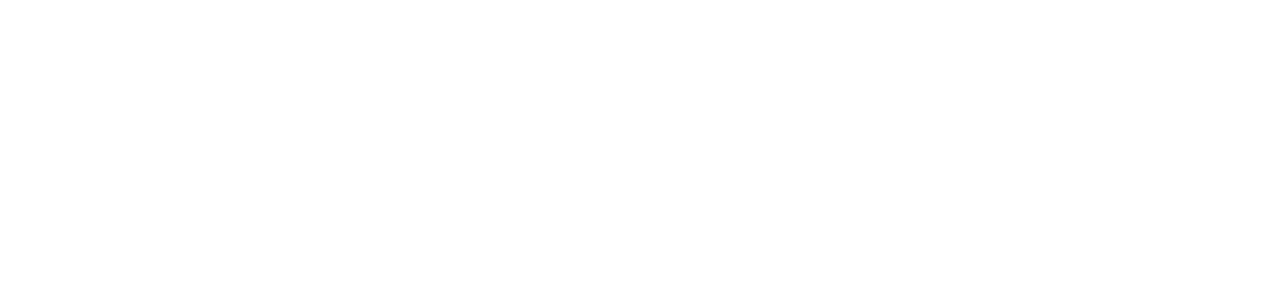
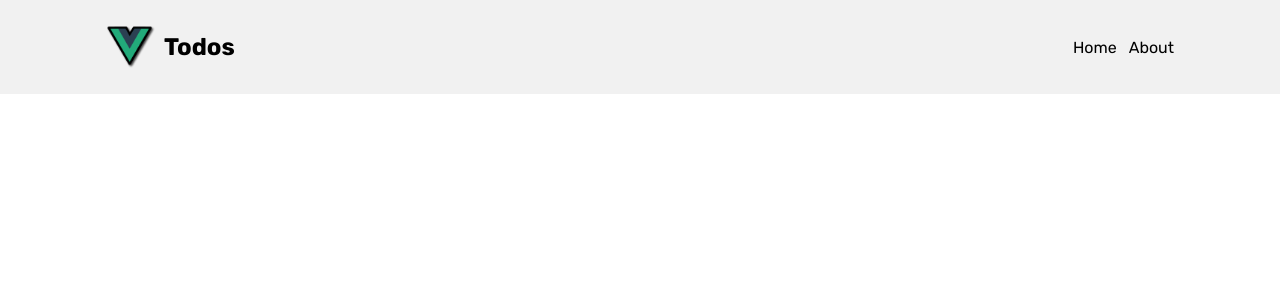
Before and after one commit to tranle13/todos, a Vue app in the folder todos/: page / in a window 1280 px wide. Shown: the top 300 px of the page. Built offline with nearby package versions, Linux system fonts and the light colour scheme.

Commit message:
Create navbar as header

```diff
--- a/todos/package.json
+++ b/todos/package.json
@@ -16,6 +16,7 @@
     "vue-router": "^4.2.5"
   },
   "devDependencies": {
+    "@iconify/vue": "^4.1.1",
     "@rushstack/eslint-patch": "^1.3.3",
     "@tsconfig/node18": "^18.2.2",
     "@types/node": "^18.18.5",
@@ -27,7 +28,9 @@
     "eslint-plugin-vue": "^9.17.0",
     "npm-run-all2": "^6.1.1",
     "prettier": "^3.0.3",
+    "sass": "^1.69.5",
     "typescript": "~5.2.0",
+    "uid": "^2.0.2",
     "vite": "^4.4.11",
     "vue-tsc": "^1.8.19"
   }
--- a/todos/src/App.vue
+++ b/todos/src/App.vue
@@ -1,9 +1,25 @@
 <script setup lang="ts">
 import { RouterView } from 'vue-router';
+import TodoHeader from './components/TodoHeader.vue';
 </script>
 
 <template>
+  <TodoHeader />
   <RouterView />
 </template>
 
-<style scoped></style>
+<style lang="scss">
+@import url('https://fonts.googleapis.com/css2?family=Roboto+Mono:wght@300;400;500;600;700&family=Rubik:wght@300;400;500;700&display=swap');
+
+* {
+  font-family: "Rubik", sans-serif;
+  margin: 0;
+  padding: 0;
+  box-sizing: border-box;
+}
+
+.container {
+  max-width: 1100px;
+  margin: 0 auto;
+}
+</style>
--- /dev/null
+++ b/todos/src/components/TodoHeader.vue
@@ -0,0 +1,55 @@
+<script setup lang="ts">
+import { RouterLink } from "vue-router";
+</script>
+
+<template>
+  <header>
+    <nav class="container">
+      <div class="branding">
+        <img src="../assets/Vue_Logo_Black.png" alt="">
+        <h1>Todos</h1>
+      </div>
+      <ul class="nav-routes">
+        <RouterLink to="/">Home</RouterLink>
+        <RouterLink to="/about">About</RouterLink>
+      </ul>
+    </nav>
+  </header>
+</template>
+
+<style lang="scss" scoped>
+header {
+  background-color: #f1f1f1;
+  nav {
+    display: flex;
+    align-items: center;
+    padding: 25px 16px;
+
+    .branding {
+      display: flex;
+      align-items: center;
+      gap: 8px;
+      img {
+        max-width: 50px;
+      }
+
+      h1 {
+        font-size: 24px;
+      }
+    }
+
+    .nav-routes {
+      display: flex;
+      flex: 1;
+      justify-content: flex-end;
+      gap: 12px;
+      list-style: none;
+
+      a {
+        text-decoration: none;
+        color: inherit;
+      }
+    }
+  }
+}
+</style>
```
Also changed, not shown: todos/src/assets/Vue_Logo_Black.png (added), 1 other file (tests, documents, lock files or other folders).
